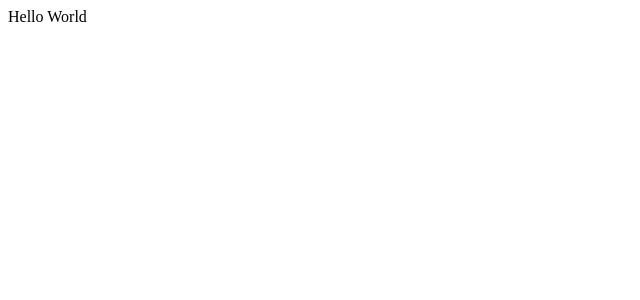
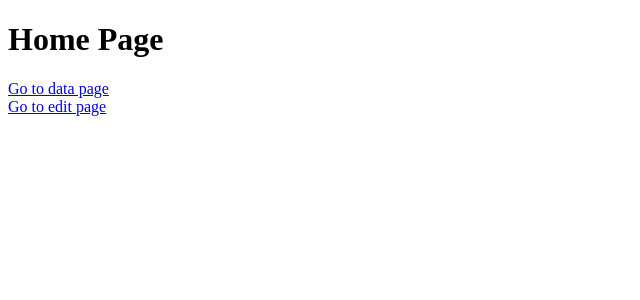
Before and after one commit to evergosu/sedmax-test-react, a React (Create React App) app: page / in a window 1280 px wide. Shown: the top 300 px of the page, without its empty margins (0-640 px from the left). Built offline with nearby package versions, Linux system fonts and the light colour scheme.

Commit message:
React router setup with basic pages

```diff
--- a/package.json
+++ b/package.json
@@ -5,6 +5,8 @@
   "dependencies": {
     "react": "^16.2.0",
     "react-dom": "^16.2.0",
+    "react-router": "^4.2.0",
+    "react-router-dom": "^4.2.2",
     "react-scripts": "1.0.17"
   },
   "scripts": {
--- a/src/App.js
+++ b/src/App.js
@@ -1,5 +1,15 @@
 import React from "react";
+import { Route } from "react-router-dom";
+import HomePage from "./components/pages/HomePage";
+import DataPage from "./components/pages/DataPage";
+import EditPage from "./components/pages/EditPage";
 
-const App = () => <div>Hello World</div>;
+const App = () => (
+  <div>
+    <Route path="/" exact component={HomePage} />
+    <Route path="/data" exact component={DataPage} />
+    <Route path="/edit" exact component={EditPage} />
+  </div>
+);
 
 export default App;
--- /dev/null
+++ b/src/components/pages/DataPage.js
@@ -0,0 +1,11 @@
+import React from "react";
+import { Link } from "react-router-dom";
+
+const HomePage = () => (
+  <div>
+    <h1>Data Page</h1>
+    <Link to="/">Go back to home page</Link>
+  </div>
+);
+
+export default HomePage;
--- /dev/null
+++ b/src/components/pages/EditPage.js
@@ -0,0 +1,11 @@
+import React from "react";
+import { Link } from "react-router-dom";
+
+const HomePage = () => (
+  <div>
+    <h1>Edit Page</h1>
+    <Link to="/">Go back to home page</Link>
+  </div>
+);
+
+export default HomePage;
--- /dev/null
+++ b/src/components/pages/HomePage.js
@@ -0,0 +1,13 @@
+import React from "react";
+import { Link } from "react-router-dom";
+
+const HomePage = () => (
+  <div>
+    <h1>Home Page</h1>
+    <Link to="/data">Go to data page</Link>
+    <br />
+    <Link to="/edit">Go to edit page</Link>
+  </div>
+);
+
+export default HomePage;
--- a/src/index.js
+++ b/src/index.js
@@ -1,7 +1,13 @@
 import React from "react";
 import ReactDOM from "react-dom";
+import { BrowserRouter } from "react-router-dom";
 import App from "./App";
 import registerServiceWorker from "./registerServiceWorker";
 
-ReactDOM.render(<App />, document.getElementById("root"));
+ReactDOM.render(
+  <BrowserRouter>
+    <App />
+  </BrowserRouter>,
+  document.getElementById("root")
+);
 registerServiceWorker();
```
Also changed, not shown: 2 other files (tests, documents, lock files or other folders).
